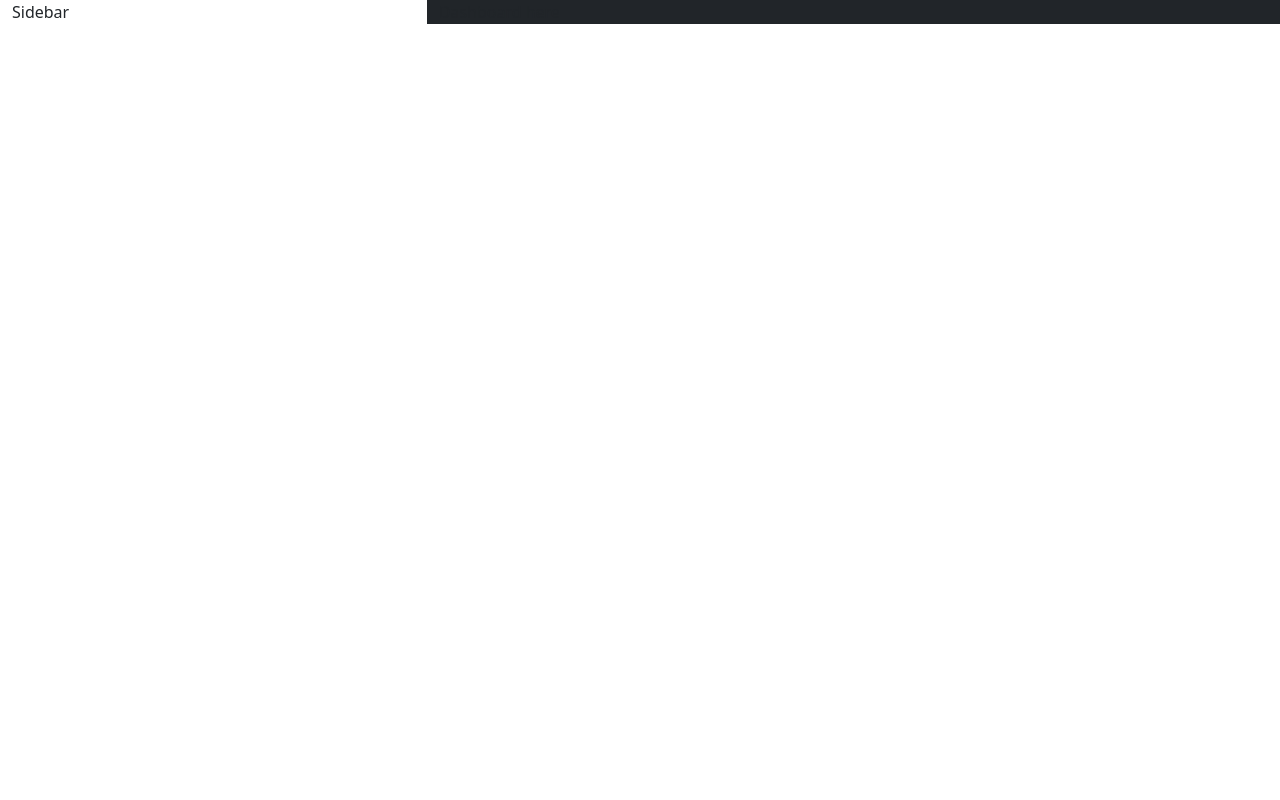
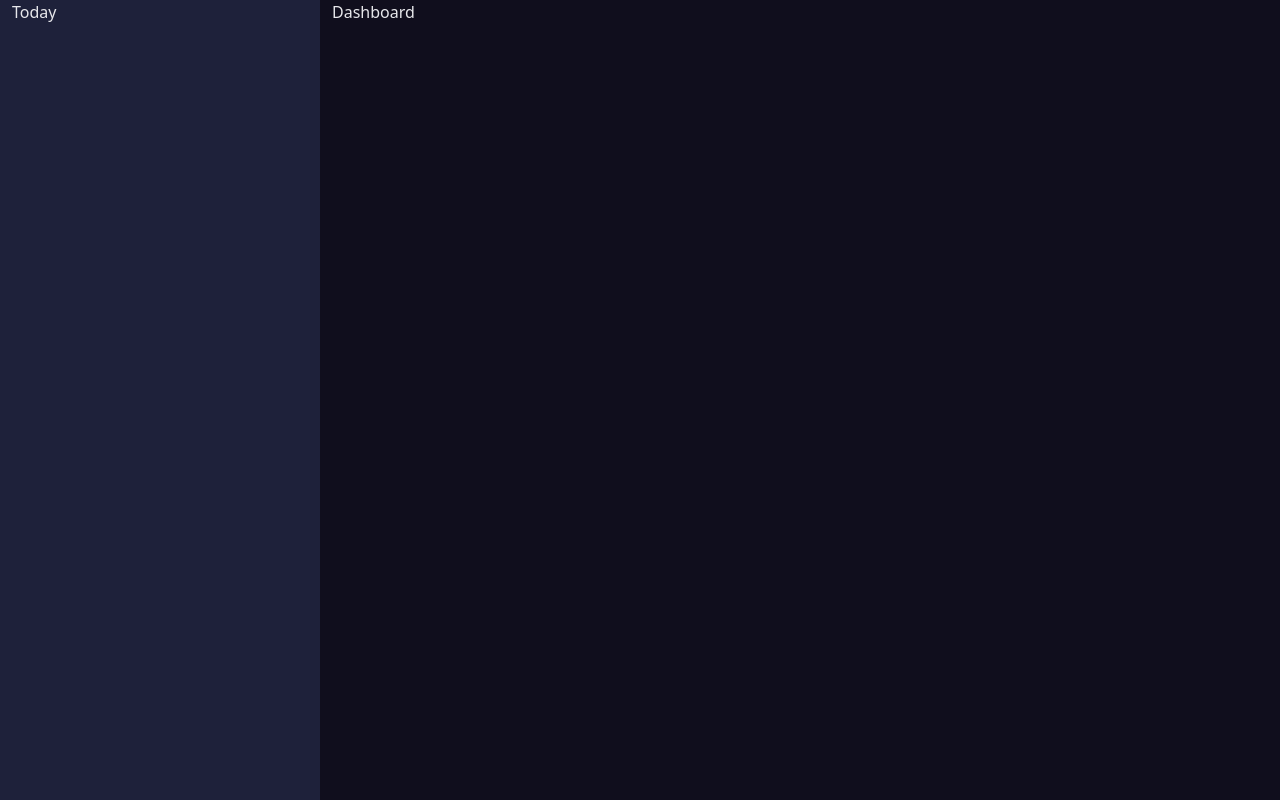
Before and after one commit to bruflor/weather-app, a React (Create React App) app: page / in a window 1280 px wide. Built offline with nearby package versions, Linux system fonts and the light colour scheme.

Commit message:
sass colors

```diff
--- a/package.json
+++ b/package.json
@@ -15,6 +15,7 @@
     "react-bootstrap": "^2.5.0",
     "react-dom": "^18.2.0",
     "react-scripts": "5.0.1",
+    "sass": "^1.55.0",
     "typescript": "^4.8.4",
     "web-vitals": "^2.1.4"
   },
@@ -41,5 +42,8 @@
       "last 1 firefox version",
       "last 1 safari version"
     ]
+  },
+  "devDependencies": {
+    "@types/node-sass": "^4.11.3"
   }
 }
--- a/public/index.html
+++ b/public/index.html
@@ -8,7 +8,12 @@
       name="description"
       content="Web site created using create-react-app"
     />
-
+    <link rel="preconnect" href="https://fonts.googleapis.com" />
+    <link rel="preconnect" href="https://fonts.gstatic.com" crossorigin />
+    <link
+      href="https://fonts.googleapis.com/css2?family=Raleway:ital,wght@0,300;0,400;0,700;1,300;1,400;1,700&display=swap"
+      rel="stylesheet"
+    />
     <!--
       manifest.json provides metadata used when your web app is installed on a
       user's mobile device or desktop. See https://developers.google.com/web/fundamentals/web-app-manifest/
--- /dev/null
+++ b/src/App.scss
@@ -0,0 +1,11 @@
+//Colors
+$primary: #1e213a;
+$secondary: #6e707a;
+$dark: #100e1d;
+$light: #e7e7eb;
+$info: #ffec65;
+
+$body-bg: $dark;
+$body-color: $light;
+
+@import "~bootstrap/scss/bootstrap";
--- a/src/App.tsx
+++ b/src/App.tsx
@@ -1,17 +1,24 @@
 import React from "react";
+import "bootstrap/dist/css/bootstrap.min.css";
+import "./App.scss";
 
-import { Col, Container, Row } from "react-bootstrap";
-import { Dashboard } from "./components/Dashboard";
-import { SideBar } from "./components/SideBar";
+import { Container, Row, Col } from "react-bootstrap";
 
 function App() {
   return (
-    <Container fluid className="mx-auto">
-      <Row className="p-0">
-        <SideBar />
-        <Dashboard />
-      </Row>
-    </Container>
+    <Row
+      as={Container}
+      fluid
+      className="p-0 mx-auto"
+      style={{ height: "100vh" }}
+    >
+      <Col md={3} className="bg-primary">
+        Today
+      </Col>
+      <Col md={9} className="">
+        Dashboard
+      </Col>
+    </Row>
   );
 }
 
--- a/src/components/Dashboard/index.tsx
+++ b/src/components/Dashboard/index.tsx
@@ -2,7 +2,7 @@ import Col from "react-bootstrap/Col";
 
 export const Dashboard = () => {
   return (
-    <Col md={8} className="bg-dark">
+    <Col md={8} className="bg-dark h-100">
       Dashboard here
     </Col>
   );
--- a/src/components/SideBar/index.tsx
+++ b/src/components/SideBar/index.tsx
@@ -1,5 +1,9 @@
 import Col from "react-bootstrap/Col";
 
 export const SideBar = () => {
-  return <Col md={4}>Sidebar</Col>;
+  return (
+    <Col md={4} className="h-100">
+      Sidebar
+    </Col>
+  );
 };
```
Also changed, not shown: 1 other file (tests, documents, lock files or other folders).
